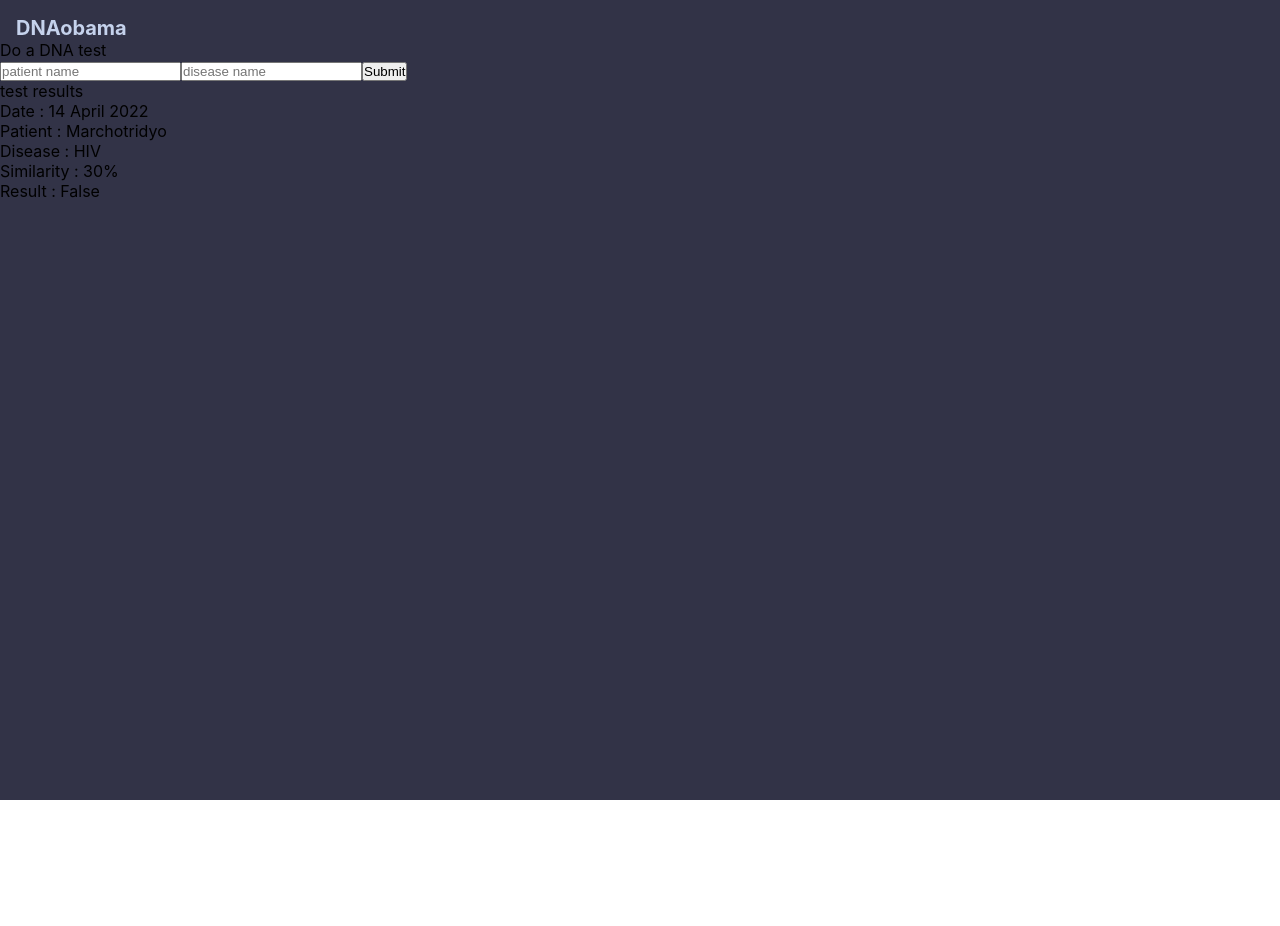
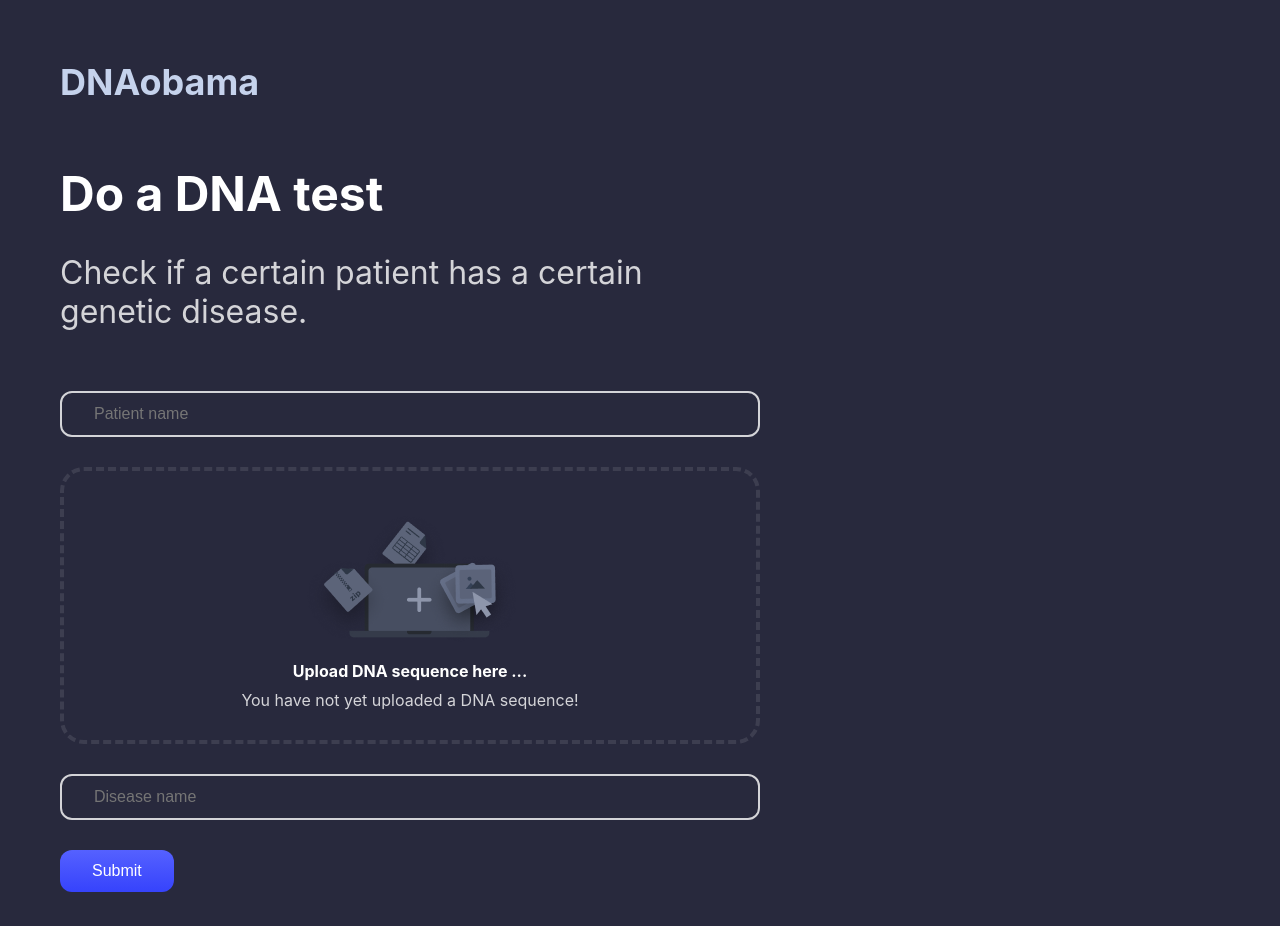
Before and after one commit to rayhankinan/Tubes3_13520029, a React (Vite) app in the folder frontend/: page /dna-test in a window 1280 px wide. Shown: the top 926 px of the page. Before the commit the page ends 800 px from the top, so only its background shows below. Built offline with nearby package versions, Linux system fonts and the light colour scheme.

Commit message:
added do a DNA test page with its functionalities

```diff
--- a/frontend/src/pages/DnaTest/DnaTest.jsx
+++ b/frontend/src/pages/DnaTest/DnaTest.jsx
@@ -1,33 +1,115 @@
 import styles from "./DnaTest.module.css";
 import { Link } from "react-router-dom";
+import UploadImage from "../../assets/images/upload.png";
+import { useRef, useState } from "react";
 
 const DnaTest = () => {
+  const textRef = useRef(null);
+  const infoRef = useRef(null);
+
+  const [isSubmitted, setIsSubmitted] = useState(false);
+
+  const dummyData = {
+    date: "14 April 2022",
+    name: "Marchotridyo",
+    disease: "HIV",
+    similarity: "30%",
+    result: "False"
+  };
+
+  const handleInputChange = (e) => {
+    textRef.current.textContent = "File has been uploaded!";
+    infoRef.current.textContent = `${e.target.files[0].name}`;
+  };
+
+  const handleSubmit = (e) => {
+    e.preventDefault();
+    setIsSubmitted(true);
+  }
+
   return (
-    <>
-      <div className="root">
-        {/* center  */}
-        <div>
-          <p className="header">DNAobama</p>
-          {/* title  */}
-          <p>Do a DNA test</p>
-          <form action="">
-            <input type="text" placeholder="patient name" />
-            <input type="text" placeholder="disease name" />
-            <button type="submit">Submit</button>
-          </form>
-          {/* card  */}
-          <div>
-            <p>test results</p>
-            <p>{`Date\t\t: 14 April 2022`}</p>
-            <p>{`Patient\t\t: Marchotridyo`}</p>
-            <p>{`Disease\t\t: HIV`}</p>
-            <p>{`Similarity\t\t: 30%`}</p>
-            <p>{`Result\t\t: False`}</p>
-          </div>
-          {/* end of card  */}
+    <div className={styles.root}>
+      <div className={styles.container}>
+        <div className={styles.logoContainer}>
+          <Link to="/" className={styles.logo}>
+            DNAobama
+          </Link>
+        </div>
+        <div className={styles.headerContainer}>
+          <h1 className={styles.heading}>Do a DNA test</h1>
+          <h2 className={styles.subheading}>
+            Check if a certain patient has a certain genetic disease.
+          </h2>
+        </div>
+        <form className={styles.formContainer} onSubmit={handleSubmit}>
+          <input
+            type="text"
+            className={styles.diseaseInput}
+            placeholder="Patient name"
+          />
+          <input
+            type="file"
+            id="file-btn"
+            onChange={handleInputChange}
+            hidden
+          />
+          <label htmlFor="file-btn" className={styles.fileUploadLabel}>
+            <div className={styles.fileUploadContainer}>
+              <img
+                src={UploadImage}
+                className={styles.fileUploadImage}
+                alt=""
+              />
+              <p className={styles.fileUploadText} ref={textRef}>
+                Upload DNA sequence here ...
+              </p>
+              <p className={styles.fileUploadInfo} ref={infoRef}>
+                You have not yet uploaded a DNA sequence!
+              </p>
+            </div>
+          </label>
+          <input
+            type="text"
+            className={styles.diseaseInput}
+            placeholder="Disease name"
+          />
+          <button className={styles.uploadButton}>Submit</button>
+        </form>
+        <div className={styles.resultContainer}>
+          <h2 className={styles.subheading}>
+            Test result will be shown below.
+          </h2>
+          {isSubmitted && (
+            <div className={styles.resultCard}>
+              <h3 className={styles.resultHeading}>Test result</h3>
+              <div className={styles.resultFlex}>
+                <p className={styles.resultInfoL}>Date</p>
+                <p className={styles.resultInfo}>{dummyData.date}</p>
+              </div>
+              <div className={styles.resultFlex}>
+                <p className={styles.resultInfoL}>Patient</p>
+                <p className={styles.resultInfo}>{dummyData.name}</p>
+              </div>
+              <div className={styles.resultFlex}>
+                <p className={styles.resultInfoL}>Disease</p>
+                <p className={styles.resultInfo}>{dummyData.disease}</p>
+              </div>
+              <div className={styles.resultFlex}>
+                <p className={styles.resultInfoL}>Similarity</p>
+                <p className={styles.resultInfo}>{dummyData.similarity}</p>
+              </div>
+              <div className={styles.resultFlex}>
+                <p className={styles.resultInfoL}>Result</p>
+                <p className={styles.resultInfo}>{dummyData.result}</p>
+              </div>
+            </div>
+          )}
+          {!isSubmitted && (
+            <p className={styles.testInfo}>You haven't done a test yet!</p>
+          )}
         </div>
       </div>
-    </>
+    </div>
   );
 };
 
--- a/frontend/src/pages/DnaTest/DnaTest.module.css
+++ b/frontend/src/pages/DnaTest/DnaTest.module.css
@@ -0,0 +1,190 @@
+.root {
+  background: var(--primary);
+  min-height: 100vh;
+}
+
+.container {
+  max-width: 1440px;
+  padding: 30px;
+  margin: 0 auto;
+}
+
+.logo {
+  font-size: 24px;
+  font-weight: 700;
+  color: var(--milk);
+}
+
+.headerContainer {
+  margin-top: 9px;
+}
+
+.heading {
+  font-weight: 700;
+  font-size: 24px;
+  color: var(--white);
+}
+
+.subheading {
+  font-weight: 400;
+  font-size: 16px;
+  color: var(--white2);
+  margin-top: 15px;
+}
+
+.formContainer {
+  margin-top: 30px;
+  display: flex;
+  flex-direction: column;
+  gap: 15px;
+  align-items: flex-start;
+  width: 100%;
+}
+
+.diseaseInput {
+  padding: 12px 32px;
+  border: 2px solid rgba(255, 255, 255, 0.8);
+  border-radius: 12px;
+  color: var(--white2);
+  background: none;
+  outline: none;
+  width: 100%;
+}
+
+.fileUploadLabel {
+  width: 100%;
+}
+
+.fileUploadContainer {
+  border: 4px dashed rgba(255, 255, 255, 0.1);
+  border-radius: 24px;
+  padding: 30px;
+  width: 100%;
+  display: flex;
+  flex-direction: column;
+  align-items: center;
+}
+
+.fileUploadContainer:hover {
+  cursor: pointer;
+}
+
+.fileUploadImage {
+  display: block;
+}
+
+.fileUploadText {
+  font-size: 14px;
+  font-weight: 700;
+  color: var(--white);
+  text-align: center;
+}
+
+.fileUploadInfo {
+  font-size: 14px;
+  font-weight: 400;
+  color: var(--white2);
+  text-align: center;
+  margin-top: 9px;
+}
+
+.uploadButton {
+  padding: 12px 32px;
+  color: var(--white);
+  background: var(--btn-primary);
+  border-radius: 12px;
+  transition: all 0.3s linear;
+  border: none;
+  outline: none;
+}
+
+.uploadButton:hover {
+  background: var(--btn-primary-hover);
+  cursor: pointer;
+}
+
+.resultContainer {
+  margin-top: 15px;
+}
+
+.resultCard {
+  margin-top: 15px;
+  background: #373951;
+  box-shadow: 0px 100px 126px rgba(0, 0, 0, 0.15), 0px 41.7776px 52.6398px rgba(0, 0, 0, 0.107828), 0px 22.3363px 28.1437px rgba(0, 0, 0, 0.0894161), 0px 12.5216px 15.7772px rgba(0, 0, 0, 0.075), 0px 6.6501px 8.37913px rgba(0, 0, 0, 0.0605839), 0px 2.76726px 3.48674px rgba(0, 0, 0, 0.0421718);
+  border-radius: 24px;
+  padding: 30px;
+}
+
+.testInfo {
+  color: var(--peach);
+  margin-top: 9px;
+  font-size: 14px;
+}
+
+.resultHeading {
+  color: var(--white2);
+  font-weight: 700;
+  font-size: 24px;
+  margin-bottom: 15px;
+}
+
+.resultFlex {
+  display: flex;
+  gap: 30px;
+  margin-bottom: 9px;
+}
+
+.resultFlex p {
+  color: var(--white2);
+  font-size: 14px;
+}
+
+.resultInfoL {
+  width: 75px;
+}
+
+@media (min-width: 992px) {
+  .container {
+    padding: 60px;
+  }
+
+  .logo {
+    font-size: 36px;
+  }
+
+  .headerContainer {
+    margin-top: 60px;
+  }
+
+  .heading {
+    font-size: 48px;
+  }
+
+  .subheading {
+    font-size: 32px;
+    margin-top: 30px;
+    max-width: 598px;
+  }
+
+  .formContainer {
+    margin-top: 60px;
+    max-width: 700px;
+    gap: 30px;
+  }
+
+  .diseaseInput {
+    font-size: 16px;
+  }
+
+  .fileUploadText, .fileUploadInfo {
+    font-size: 16px;
+  }
+
+  .uploadButton {
+    font-size: 16px;
+  }
+
+  .resultCard {
+    max-width: 700px;
+  }
+}
--- a/frontend/src/pages/GeneticDisorder/GeneticDisorder.module.css
+++ b/frontend/src/pages/GeneticDisorder/GeneticDisorder.module.css
@@ -10,7 +10,7 @@
 }
 
 .logo {
-  font-size: 16px;
+  font-size: 24px;
   font-weight: 700;
   color: var(--milk);
 }
@@ -27,7 +27,7 @@
 
 .subheading {
   font-weight: 400;
-  font-size: 14px;
+  font-size: 16px;
   color: var(--white2);
   margin-top: 15px;
 }
--- a/frontend/src/pages/Home/Home.jsx
+++ b/frontend/src/pages/Home/Home.jsx
@@ -9,9 +9,7 @@ const Home = () => {
     <div className={styles.root}>
       <div className={styles.container}>
         <div className={styles.logoContainer}>
-          <Link to="/" className={styles.logo}>
-            DNAobama
-          </Link>
+          <Link to="/" className={styles.logo}>DNAobama</Link>
         </div>
         <div className={styles.headerContainer}>
           <h1 className={styles.header}>
@@ -39,11 +37,9 @@ const Home = () => {
                 </p>
               </div>
               <div className={styles.cardBtnContainer}>
-                <button className={styles.cardButton}>
-                  <Link className={styles.cardLink} to="/add-disorder">
+                <Link to="/add-disorder" className={styles.cardButton}>
                     Go!
-                  </Link>
-                </button>
+                </Link>
               </div>
             </div>
             <div className={styles.blueCard}>
@@ -54,11 +50,9 @@ const Home = () => {
                 </p>
               </div>
               <div className={styles.cardBtnContainer}>
-                <button className={styles.cardButton}>
-                  <Link className={styles.cardLink} to="/dna-test">
-                    Go!
-                  </Link>
-                </button>
+                <Link to="/dna-test" className={styles.cardButton}>
+                  Go!
+                </Link>
               </div>
             </div>
             <div className={styles.purpleCard}>
@@ -70,11 +64,9 @@ const Home = () => {
                 </p>
               </div>
               <div className={styles.cardBtnContainer}>
-                <button className={styles.cardButton}>
-                  <Link className={styles.cardLink} to="/search">
+                <Link to="/search" className={styles.cardButton}>
                     Go!
-                  </Link>
-                </button>
+                </Link>
               </div>
             </div>
           </div>
```
